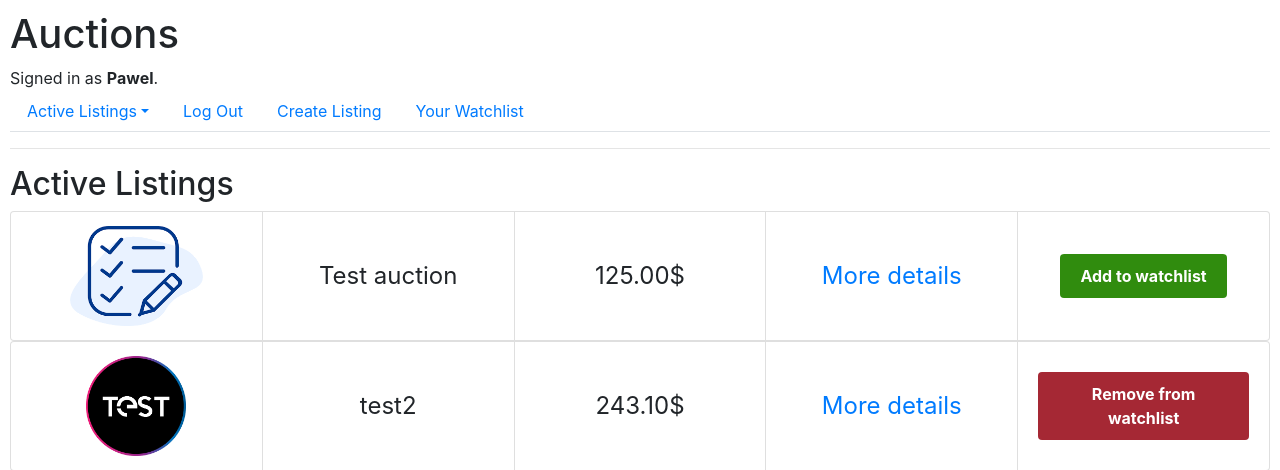
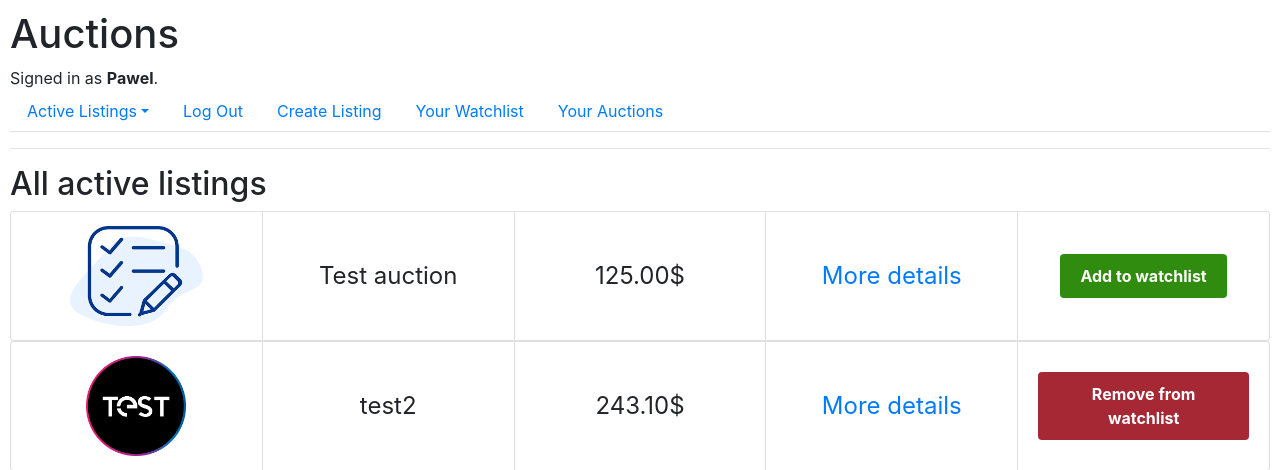
Before and after one commit to Pawel-Jurek/WebDevelopment, a Django app: page / in a window 1280 px wide. Shown: the top 470 px of the page. Run offline with Django 3.2, Linux system fonts and the light colour scheme; a user stored in the database is signed in; data comes from the database, SQL or seed files in the repository; both versions use the stored data as it was after the commit; parts of the project's set-up code (start-up, migrations or seed data) failed here and were passed over; some libraries are stand-ins or nearby versions.

Commit message:
added user auctions and style for user owner in details

```diff
--- a/commerce/auctions/models.py
+++ b/commerce/auctions/models.py
@@ -27,6 +27,7 @@ class Auction(models.Model):
     image = models.ImageField(upload_to="images/auctions/", default=get_default_image_path)
     category = models.ForeignKey(Category, on_delete=models.CASCADE, related_name="auctionCategory")
     author = models.ForeignKey(User, on_delete=models.CASCADE, default = 1, related_name="auctionAutor")
+    is_active = models.BooleanField(default=True)
     def __str__(self):
         return f"{self.title} created by: {self.author}"
 
--- a/commerce/auctions/templates/auctions/index.html
+++ b/commerce/auctions/templates/auctions/index.html
@@ -1,7 +1,7 @@
 {% extends "auctions/layout.html" %}
 
 {% block body %}
-    <h2>Active Listings</h2>
+    <h2>{{category}} active listings</h2>
 
     {% for listing in listings %}
         <div class="product">
--- a/commerce/auctions/templates/auctions/layout.html
+++ b/commerce/auctions/templates/auctions/layout.html
@@ -41,6 +41,9 @@
                 <li class="nav-item">
                     <a class="nav-link" href="{% url 'watchlist' %}">Your Watchlist</a>
                 </li>
+                <li class="nav-item">
+                    <a class="nav-link" href="{% url 'user_offers' user.username %}">Your Auctions</a>
+                </li>
             {% else %}
                 <li class="nav-item">
                     <a class="nav-link" href="{% url 'login' %}">Log In</a>
--- a/commerce/auctions/templates/auctions/product.html
+++ b/commerce/auctions/templates/auctions/product.html
@@ -19,6 +19,11 @@
         </div>
     </div>
     <div class="page-container">
+        {% if auction_owner %}
+            <form action="{% url 'product' product.id %}" method="post" enctype="multipart/form-data">
+                <button type="submit" name="end_auction" class="btn btn-danger" style="width: 100%;">End Auction</button>
+            </form>
+        {% else %}
             <form action="{% url 'product' product.id %}" method="post" enctype="multipart/form-data">
                 {% csrf_token %}
                 <div class="input-group mb-3" id="bid-input">
@@ -34,6 +39,7 @@
                     <button type="submit" name="comment_submit" class="btn btn-success" style="margin:5px">Submit</button>
                 </div>
             </form>
+        {% endif %}
         Comments:
         <div class="row">
             {% for comment in comments %}
--- a/commerce/auctions/urls.py
+++ b/commerce/auctions/urls.py
@@ -14,7 +14,9 @@ urlpatterns = [
     path("details/<int:product_id>", views.product, name="product"),
     path('add_to_watchlist/<str:auction_id>', views.add_to_watchlist, name='add_to_watchlist'),
     path("watchlist", views.watchlist, name="watchlist"),
-    path("watchlist/<int:category_id>", views.watchlist, name="watchlistWithCateogry")
+    path("watchlist/<int:category_id>", views.watchlist, name="watchlistWithCateogry"),
+    path("<str:user>/offers/<int:category_id>", views.user_offers, name="user_offers_withCategory"),
+    path("<str:user>/offers", views.user_offers, name="user_offers")
 ]
 
 urlpatterns += static(settings.MEDIA_URL, document_root=settings.MEDIA_ROOT)
--- a/commerce/auctions/views.py
+++ b/commerce/auctions/views.py
@@ -28,8 +28,10 @@ def index(request, category_id = 0):
     categories = Category.objects.all()
     if category_id:
         listings = Auction.objects.filter(category_id=category_id)
+        category_name = Category.objects.get(id= category_id).name
     else:
         listings = Auction.objects.all()
+        category_name = "All"
     if request.user.is_authenticated:
         user = request.user
         watchlist, created = WatchList.objects.get_or_create(user=user)
@@ -37,7 +39,8 @@ def index(request, category_id = 0):
     return render(request, "auctions/index.html",{
         "listings": listings,
         "clicked": clicked,
-        "categories": categories
+        "categories": categories,
+        "category": category_name
     })
 
 
@@ -158,12 +161,13 @@ def product(request, product_id):
             newComment.save()
             return redirect('product', product_id=product_id)
 
-    all_comments = Comment.objects.all()
+    all_comments = Comment.objects.filter(id=product_id)
     return render(request, "auctions/product.html", {
         "product": product,
         "categories": categories,
         "bid_owner": bid_owner,
-        "comments": all_comments
+        "comments": all_comments,
+        "auction_owner": product.author == request.user
     })
 
 
@@ -183,3 +187,25 @@ def watchlist(request, category_id = 0):
         "clicked": clicked,
         "categories": categories
     })
+
+@login_required
+def user_offers(request, user, category_id=0):
+    user = request.user
+    listings = Auction.objects.filter(author = user)
+    clicked = []
+    categories = Category.objects.all()
+    if category_id:
+        listings = Auction.objects.filter(category_id=category_id)
+        category_name = Category.objects.get(id= category_id).name
+    else:
+        listings = Auction.objects.all()
+        category_name = "All"
+
+    watchlist, created = WatchList.objects.get_or_create(user=user)
+    clicked = [offer.id for offer in watchlist.offer.all()]
+    return render(request, "auctions/offers.html",{
+        "listings": listings,
+        "clicked": clicked,
+        "categories": categories,
+        "category": category_name
+    })
```
Also changed, not shown: commerce/db.sqlite3. Lines whose indentation alone changed are shown as unchanged.
